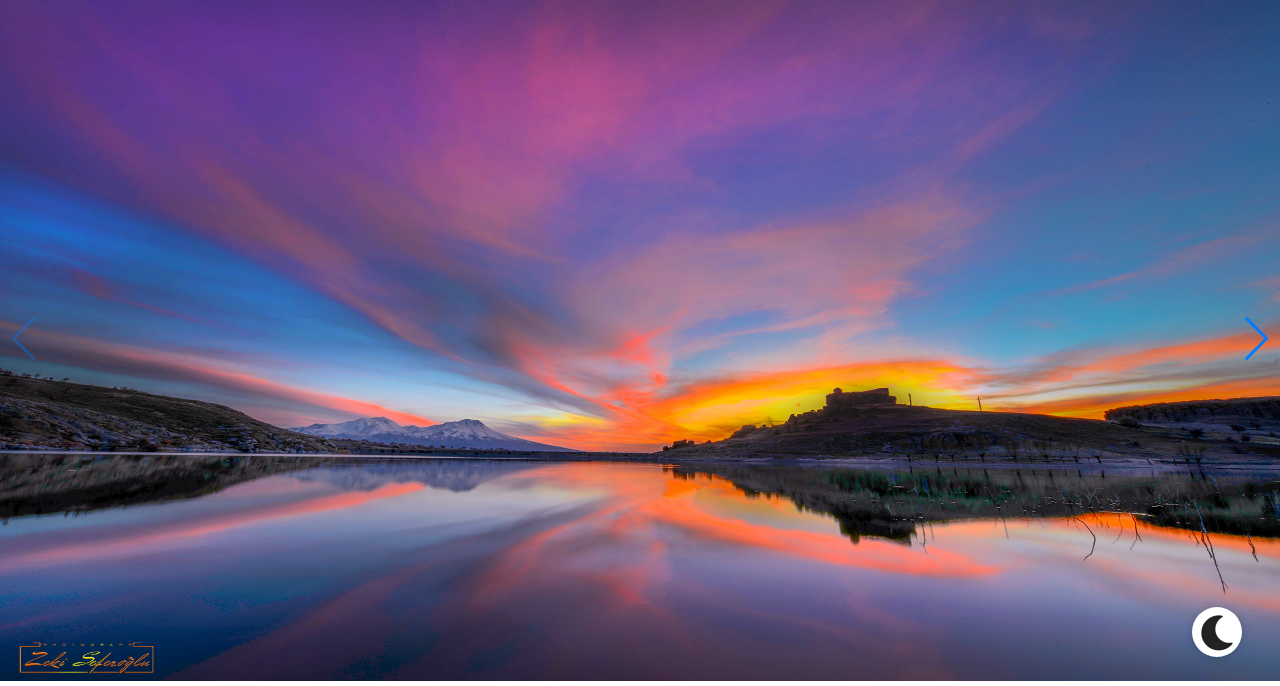
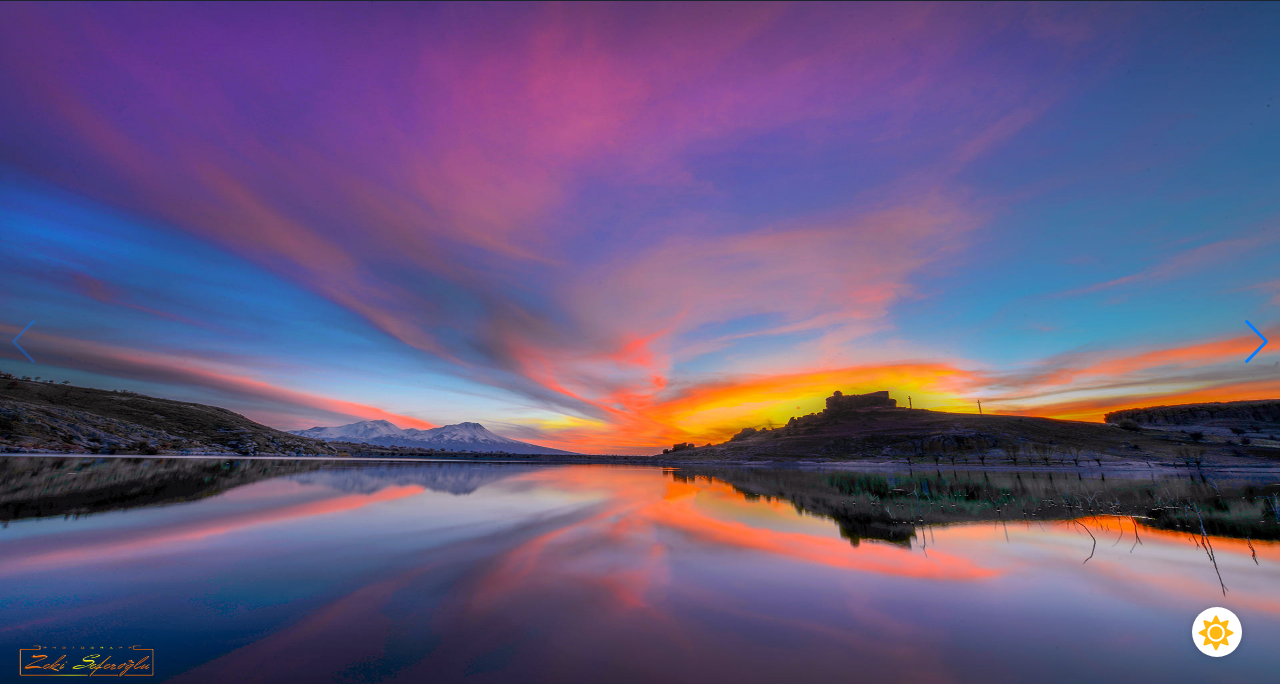
Before and after one commit to MlhSlckr/Aksaray_Tanitim, a plain HTML site: page index.html in a window 1280 px wide. Shown: the part 119-805 px from the top of the page. Drawn offline with nearby package versions, Linux system fonts and the light colour scheme.

Commit message:
Dark mode localstorage

```diff
--- a/css/main.scss
+++ b/css/main.scss
@@ -1,5 +1,6 @@
 @import url("reset.css");
-@import url("formalize.css");
+
+//@import url("formalize.css");
 
 $main-color: #2180bb;
 
--- a/js/app.js
+++ b/js/app.js
@@ -21,7 +21,7 @@ darkOn.addEventListener('click', () => {
   body.classList.toggle('dark');
   if (body.classList.contains('dark')) {
     moon.classList.add('Off');
-    sun.classList.add('On')
+    sun.classList.add('On');
     localStorage.setItem('dark', body.classList);
 
   } else {
@@ -34,4 +34,6 @@ darkOn.addEventListener('click', () => {
 
 if (localStorage.getItem('dark') != ' ') {
   body.classList.toggle(localStorage.getItem('dark'));
+  moon.classList.add('Off');
+  sun.classList.add('On');
 }
```
Also changed, not shown: css/main.css, 1 other file.
